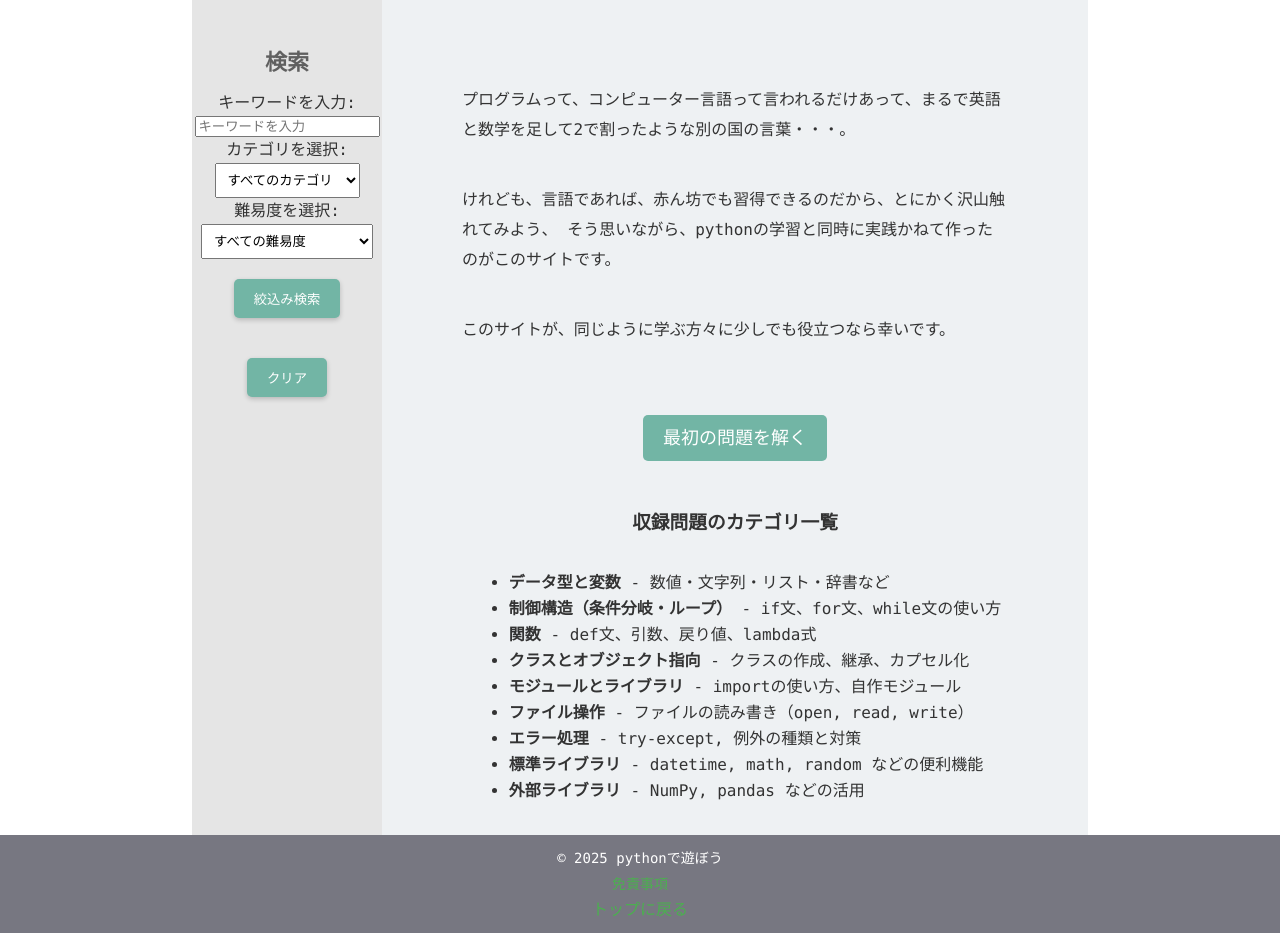
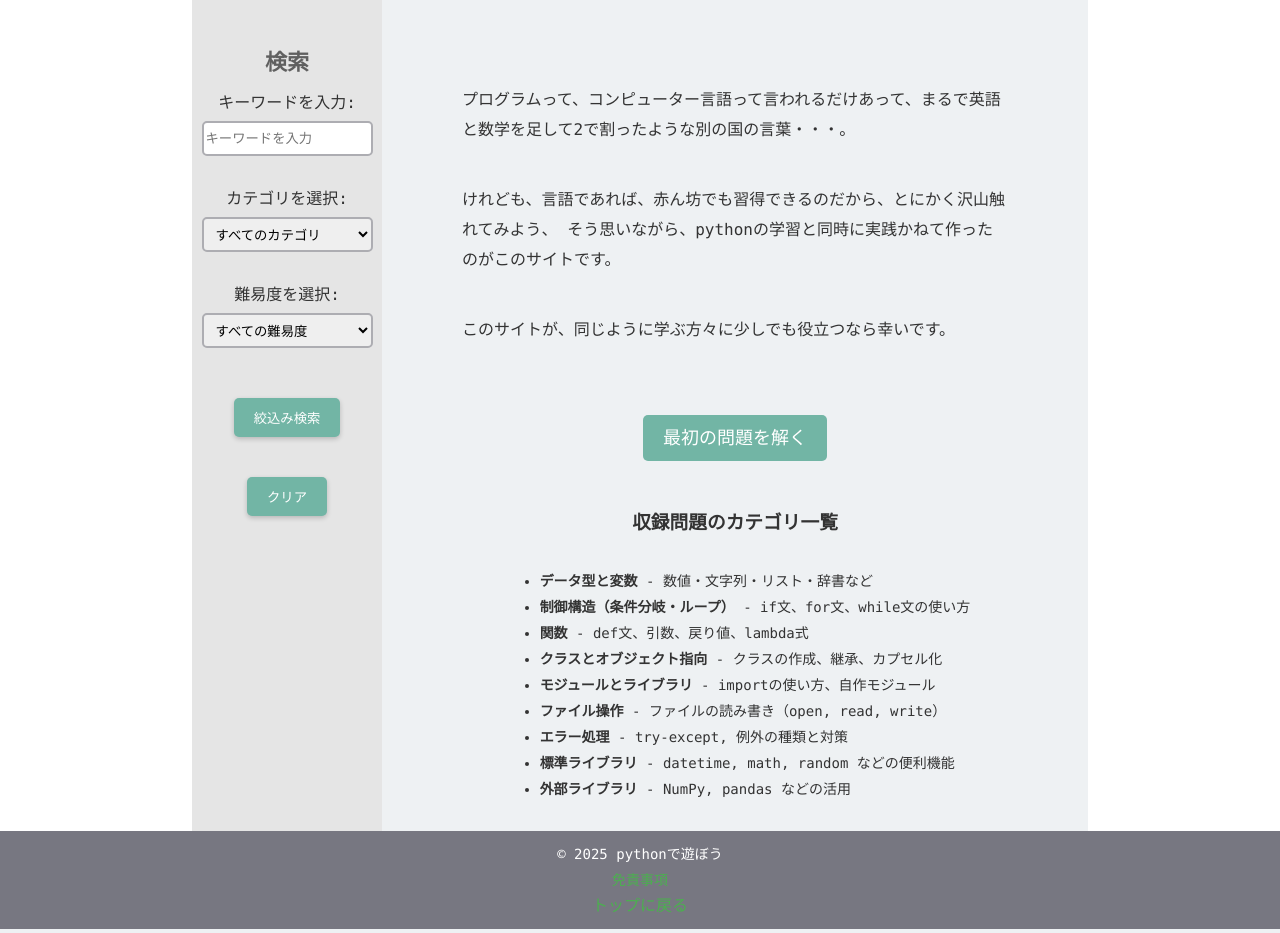
Before and after one commit to chamasei/python-project, a Flask app: page / in a window 1280 px wide. Shown: the part 135-1068 px from the top of the page. Run offline with Flask 3, Linux system fonts and the light colour scheme; some libraries are stand-ins or nearby versions.

Commit message:
fix style.css

```diff
--- a/static/style.css
+++ b/static/style.css
@@ -164,7 +164,6 @@ aside{
     display: flex;
     flex-direction:column;
     align-items:center;
-<<<<<<< HEAD
 
 }
 
@@ -172,11 +171,6 @@ aside{
     margin-top: 70px;
 }
 
-=======
-    padding: 15px;
-}
-
->>>>>>> 3067e4683c7739890a5f775f42f53a354c575b93
 .input-box{
     width: 90%;
     height: 35px;
@@ -228,7 +222,6 @@ main{
     display: none;
 }
 
-<<<<<<< HEAD
 .spinner {
     position: fixed;  /* ✅ 画面全体に対して固定配置 */
     top: 50%;
@@ -243,26 +236,15 @@ main{
     display: none;  /* ✅ 最初は非表示 */
     z-index: 9999;  /* ✅ すべての要素より前面に */
 }
-=======
-.loading-spinner {
-    margin-left: 8px;
-    font-size: 16px;
-    animation: spin 1s linear infinite;
-}
-
->>>>>>> 3067e4683c7739890a5f775f42f53a354c575b93
 /* 🔄 スピナーを回転させるアニメーション */
 @keyframes spin {
     from { transform: rotate(0deg); }
     to { transform: rotate(360deg); }
 }
 
-<<<<<<< HEAD
 
 
 
-=======
->>>>>>> 3067e4683c7739890a5f775f42f53a354c575b93
 ul {
     font-size: 14px;
 }
@@ -590,7 +572,6 @@ aside button:hover, #saveButton:hover {
     overflow: auto;
 }
 
-<<<<<<< HEAD
 .question-box {
     height:300px;
     line-height:26px;
@@ -613,13 +594,6 @@ aside button:hover, #saveButton:hover {
     margin: 0;
 }
 
-=======
-#question_number{
-    text-align:center;
-    margin: 0;
-}
-
->>>>>>> 3067e4683c7739890a5f775f42f53a354c575b93
 #question_number p{
     font-size: 20px !important;
     line-height: 100%;
@@ -628,10 +602,7 @@ aside button:hover, #saveButton:hover {
     font-size: 16px;
 
 }
-<<<<<<< HEAD
 /*
-=======
->>>>>>> 3067e4683c7739890a5f775f42f53a354c575b93
 .expected-output {
     margin: 10px 0px 20px 0px;
     padding: 5px 10px 0px 10px;
@@ -642,13 +613,10 @@ aside button:hover, #saveButton:hover {
 
 }
 
-<<<<<<< HEAD
 */
 
 
 
-=======
->>>>>>> 3067e4683c7739890a5f775f42f53a354c575b93
 #code_input_area{
     display: flex;
     flex-direction:column;
```
Also changed, not shown: questions.db (added), 1 other file.
